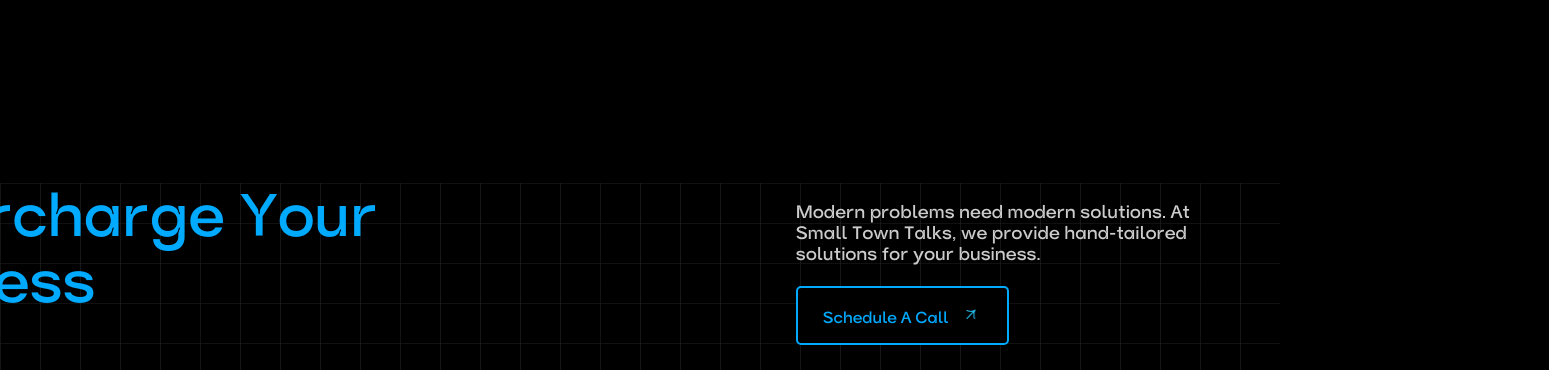
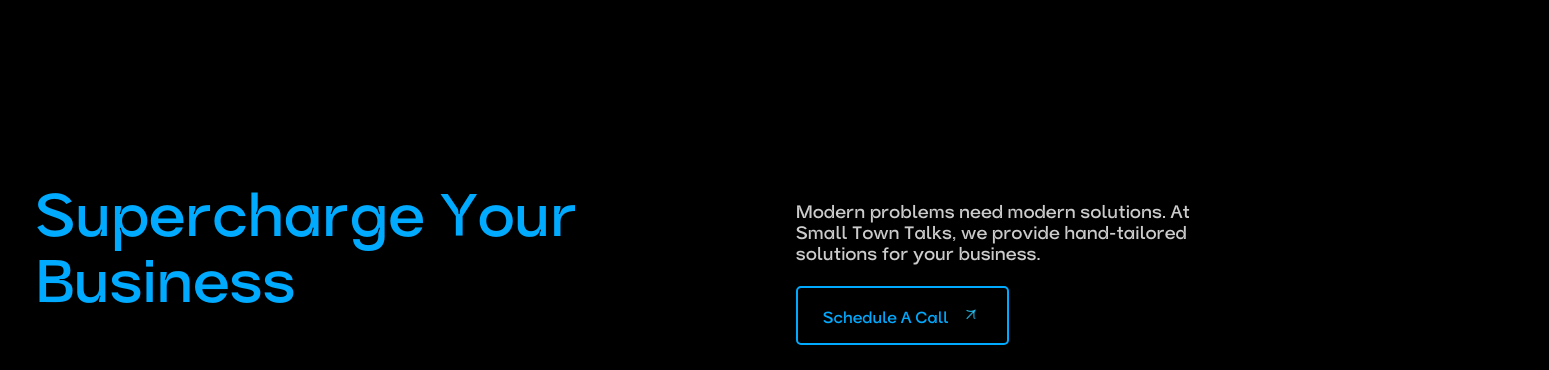
Before and after one commit to priyanshuengine/test-town, a plain HTML site: page index.html in a window 1280 px wide. Shown: the part 1409-1779 px from the top of the page, 1549 px wide, since content can reach past the window. Drawn offline with Linux system fonts and the light colour scheme.

Commit message:
Update style.css

```diff
--- a/style.css
+++ b/style.css
@@ -295,10 +295,12 @@
 	box-sizing: border-box;
   }
 
-  body {
+  html,body {
 	font-family: montserrat;
 	background-color: #000000;
 	color: #ffff;
+        overflow-x: hidden;
+
 
   }
 
@@ -3383,7 +3385,7 @@
     font-size: 60px; /* Adjusted for closer match */
     color: #00aaff;
     margin-top: 80px;
-    margin-left: -310px;
+    margin-left: -110px;
     font-weight: bold; /* Make the title bold */
     text-align: left!important;
 }
```
